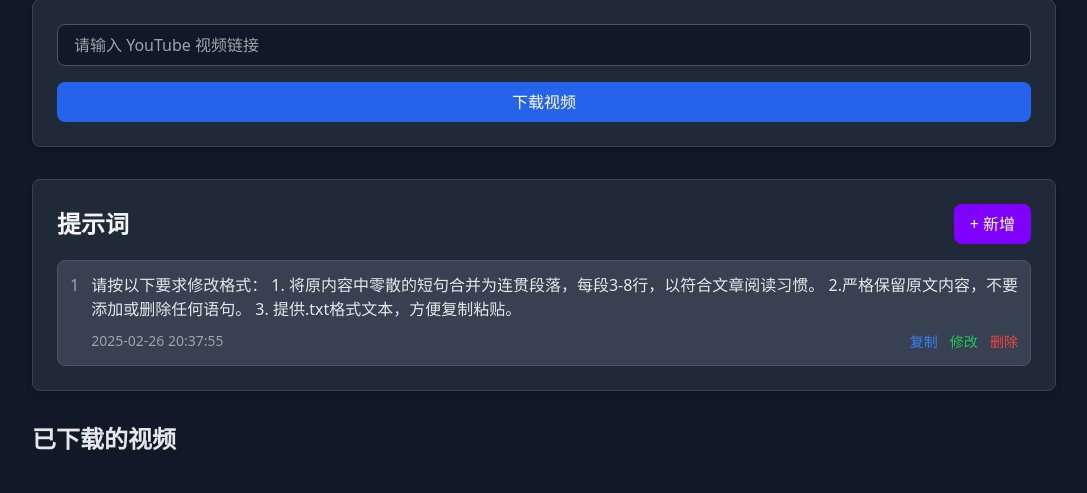
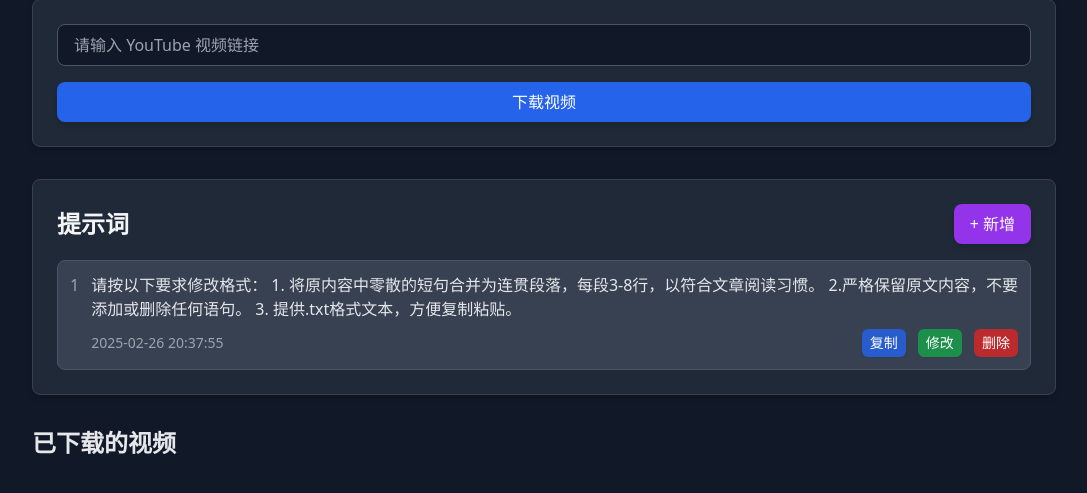
Before and after one commit to Rainyboy-coding/yt_dler, a FastAPI app: page / in a window 1280 px wide. Shown: the part 145-638 px from the top of the page, without its empty margins (96-1183 px from the left). Run offline with FastAPI, Linux system fonts and the light colour scheme; some libraries are stand-ins or nearby versions.

Commit message:
修改按钮颜色

```diff
--- a/templates/index.html
+++ b/templates/index.html
@@ -58,7 +58,7 @@
 
           <button
             onclick="downloadVideo()"
-            class="w-full bg-blue-600 text-white py-2 px-4 rounded-lg hover:bg-blue-500 transition duration-200"
+            class="w-full bg-blue-600 text-white py-2 px-4 rounded-lg shadow-md hover:bg-blue-700 transition-colors duration-200 focus:outline-none focus:ring-4 focus:ring-blue-500/50"
           >
             下载视频
           </button>
@@ -82,7 +82,7 @@
             <h2 class="text-2xl font-bold">提示词</h2>
             <button
               onclick="toggleNoteInput()"
-              class="bg-[#7F00FF] text-white py-2 px-4 rounded-lg hover:bg-[#6A00CC] transition duration-200"
+              class="bg-purple-600 text-white py-2 px-4 rounded-lg shadow-md hover:bg-purple-700 transition-colors duration-200 focus:outline-none focus:ring-4 focus:ring-purple-500/50"
             >
               + 新增
             </button>
@@ -130,13 +130,13 @@
               </div>
               <button
                 onclick="deleteVideo(`{{ video.path }}`, `{{ loop.index }}`);"
-                class="bg-red-500 text-white py-1 px-3 rounded-lg hover:bg-red-600 transition duration-200"
+                class="bg-red-600 text-white py-2 px-4 rounded-lg shadow-md hover:bg-red-700 transition-colors duration-200 focus:outline-none focus:ring-4 focus:ring-red-500/50"
               >
                 删除
               </button>
               <button
                 onclick="convertVideo('{{ video.path }}', `{{ loop.index }}`);"
-                class="bg-green-500 text-white py-1 px-3 rounded-lg hover:bg-green-600 transition duration-200 mt-2"
+                class="bg-green-600 text-white py-2 px-4 rounded-lg shadow-md hover:bg-green-700 transition-colors duration-200 focus:outline-none focus:ring-4 focus:ring-green-500/50 mt-2"
               >
                 转换格式
               </button>
@@ -332,13 +332,13 @@
                     <div class="flex justify-between items-center mt-2">
                       <span class="text-sm text-gray-400">${note.timestamp}</span>
                       <div class="space-x-2">
-                        <button onclick="copyNote('${id}')" class="text-blue-500 hover:text-blue-600 text-sm" title="复制">
+                        <button onclick="copyNote('${id}')" class="text-white hover:text-gray-200 text-sm bg-blue-600/80 px-2 py-1 rounded-md shadow-sm">
                           复制
                         </button>
-                        <button onclick="startInlineEdit('${id}')" class="text-green-500 hover:text-green-600 text-sm" title="修改">
+                        <button onclick="startInlineEdit('${id}')" class="text-white hover:text-gray-200 text-sm bg-green-600/80 px-2 py-1 rounded-md shadow-sm">
                           修改
                         </button>
-                        <button onclick="deleteNote('${id}')" class="text-red-500 hover:text-red-600 text-sm" title="删除">
+                        <button onclick="deleteNote('${id}')" class="text-white hover:text-gray-200 text-sm bg-red-600/80 px-2 py-1 rounded-md shadow-sm">
                           删除
                         </button>
                       </div>
@@ -369,7 +369,7 @@
               </button>
               <button
                 onclick="handleNoteDeletion('${noteId}')"
-                class="px-4 py-2 bg-red-500 text-white hover:bg-red-600 rounded-lg transition-colors"
+                class="px-4 py-2 bg-red-600 text-white hover:bg-red-700 rounded-lg shadow-md transition-colors duration-200 focus:outline-none focus:ring-4 focus:ring-red-500/50"
               >
                 确定删除
               </button>
```
